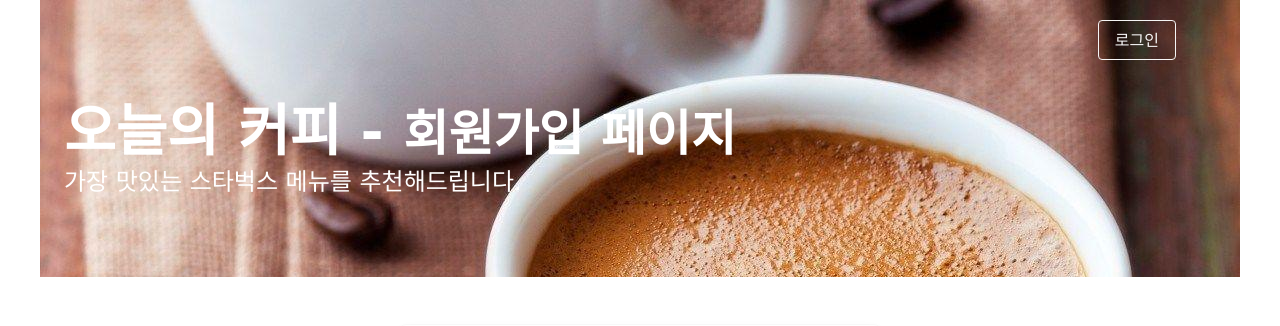
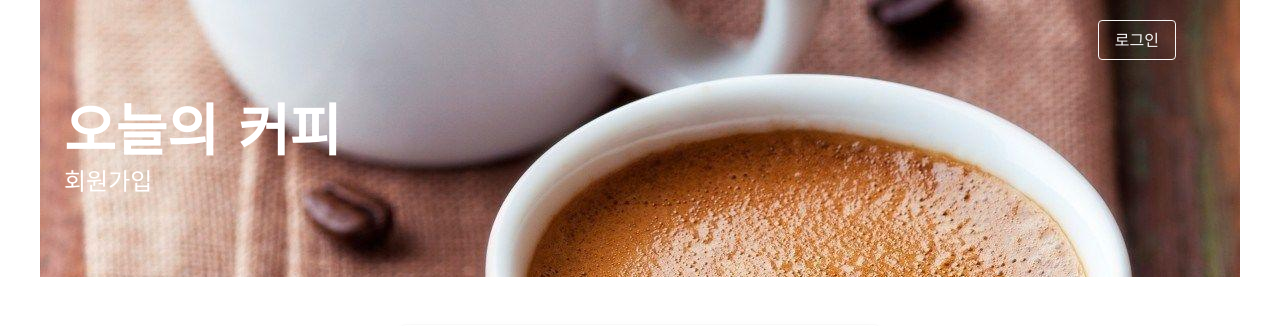
Before and after one commit to sanchoco/CoffeeOfDay, a Flask app: page /register in a window 1280 px wide. Shown: the top 326 px of the page. Run offline with Flask 2, Linux system fonts and the light colour scheme; some libraries are stand-ins or nearby versions; some web fonts are replaced.

Commit message:
CSS 수정, 파비콘 추가

```diff
--- a/app.py
+++ b/app.py
@@ -2,7 +2,7 @@ import jwt
 import datetime
 import hashlib
 import setting_info
-from flask import Flask, render_template, jsonify, request
+from flask import Flask, render_template, jsonify, request, redirect, url_for
 from datetime import datetime, timedelta
 
 app = Flask(__name__)
@@ -197,4 +197,4 @@ def check_nick():
 
 
 if __name__ == '__main__':
-    app.run('0.0.0.0', port=5000, debug=True)
+    app.run('0.0.0.0', port=80, debug=True)
--- a/static/mystyle.css
+++ b/static/mystyle.css
@@ -85,5 +85,5 @@
 }
 
 .main-title {
-    width: fit-content;
+    width: 70%;
 }
--- a/templates/base.html
+++ b/templates/base.html
@@ -2,7 +2,7 @@
 <html lang="en">
 <head>
     <meta charset="UTF-8">
-    <link rel="shortcut icon" href="#">
+    <link rel="shortcut icon" href="/static/favicon.ico">
     <meta name="viewport" content="width=device-width, initial-scale=1, shrink-to-fit=no">
     <link rel="stylesheet" href="https://cdn.jsdelivr.net/npm/bulma@0.9.1/css/bulma.min.css">
     <script src="https://ajax.googleapis.com/ajax/libs/jquery/3.5.1/jquery.min.js"></script>
--- a/templates/login.html
+++ b/templates/login.html
@@ -22,10 +22,10 @@
             <div class="hero-body">
                 <div class="container">
                     <h1 class="title white main-title" onclick="window.location.href='/'" style="cursor:pointer">
-                        오늘의 커피 - <small>로그인 페이지</small>
+                        오늘의 커피
                     </h1>
                     <h2 class="subtitle white">
-                        가장 맛있는 스타벅스 메뉴를 추천해드립니다.
+                        로그인페이지
                     </h2>
                 </div>
             </div>
--- a/templates/register.html
+++ b/templates/register.html
@@ -20,10 +20,10 @@
             <div class="hero-body">
                 <div class="container">
                     <h1 class="title white main-title" onclick="window.location.href='/'" style="cursor:pointer">
-                        오늘의 커피 - <small>회원가입 페이지</small>
+                        오늘의 커피
                     </h1>
                     <h2 class="subtitle white">
-                        가장 맛있는 스타벅스 메뉴를 추천해드립니다.
+                        회원가입
                     </h2>
                 </div>
             </div>
```
Also changed, not shown: starbuck.py (+5 -5 lines), static/favicon.ico (added).
